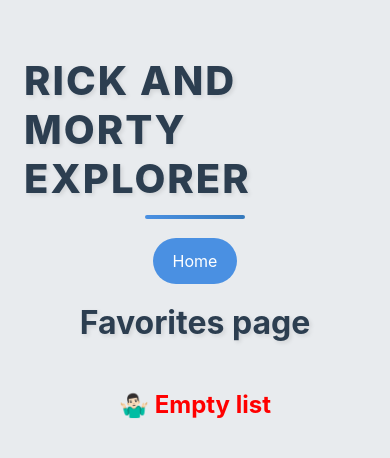
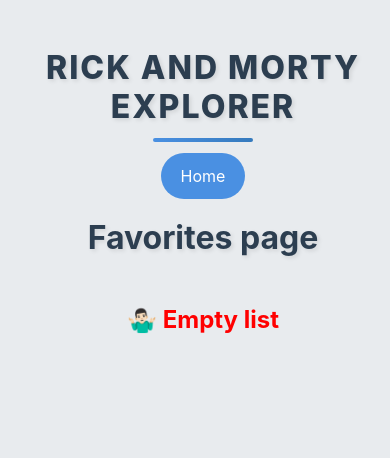
Before and after one commit to NachoCarher/rick-and-morty-explorer, a React (Vite) app: page /favorites in a window 390 px wide. Shown: the top 458 px of the page. Built offline with nearby package versions, Linux system fonts and the light colour scheme; no server answers.

Commit message:
Enhance App.css; adjust body width for consistency, update character container width, and add responsive styles for h1 and form elements.

```diff
--- a/src/App.css
+++ b/src/App.css
@@ -9,6 +9,7 @@
   background: rgb(232, 235, 238);
   font-family: "Inter", system-ui, sans-serif;
   color: var(--text-color);
+  width: 100%;
 }
 
 main {
@@ -63,9 +64,9 @@
   gap: 5rem 2.5rem;
   grid-template-columns: repeat(auto-fill, minmax(280px, 1fr));
   list-style: none;
-  align-items: start;
   padding: 2rem;
   max-width: 1400px;
+  width: 100%;
 }
 
 .character {
@@ -298,3 +299,17 @@
   margin: 2rem 0 0;
   text-shadow: 2px 2px 4px rgba(0, 0, 0, 0.1);
 }
+
+@media (max-width: 800px) {
+  h1 {
+    font-size: 2rem;
+    margin: 1.5rem 0;
+    text-align: center;
+  }
+
+  form {
+    flex-direction: column;
+    align-items: center;
+    gap: 1rem;
+  }
+}
```
